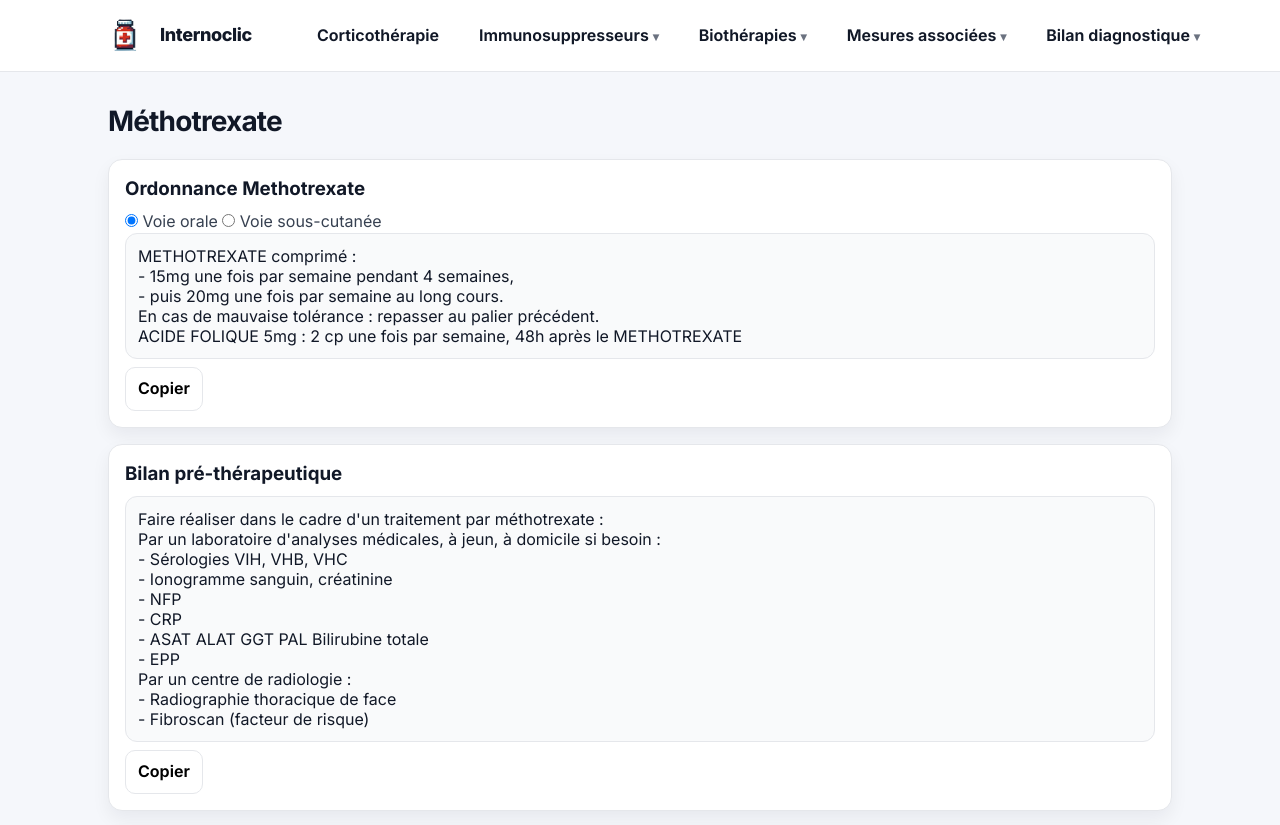
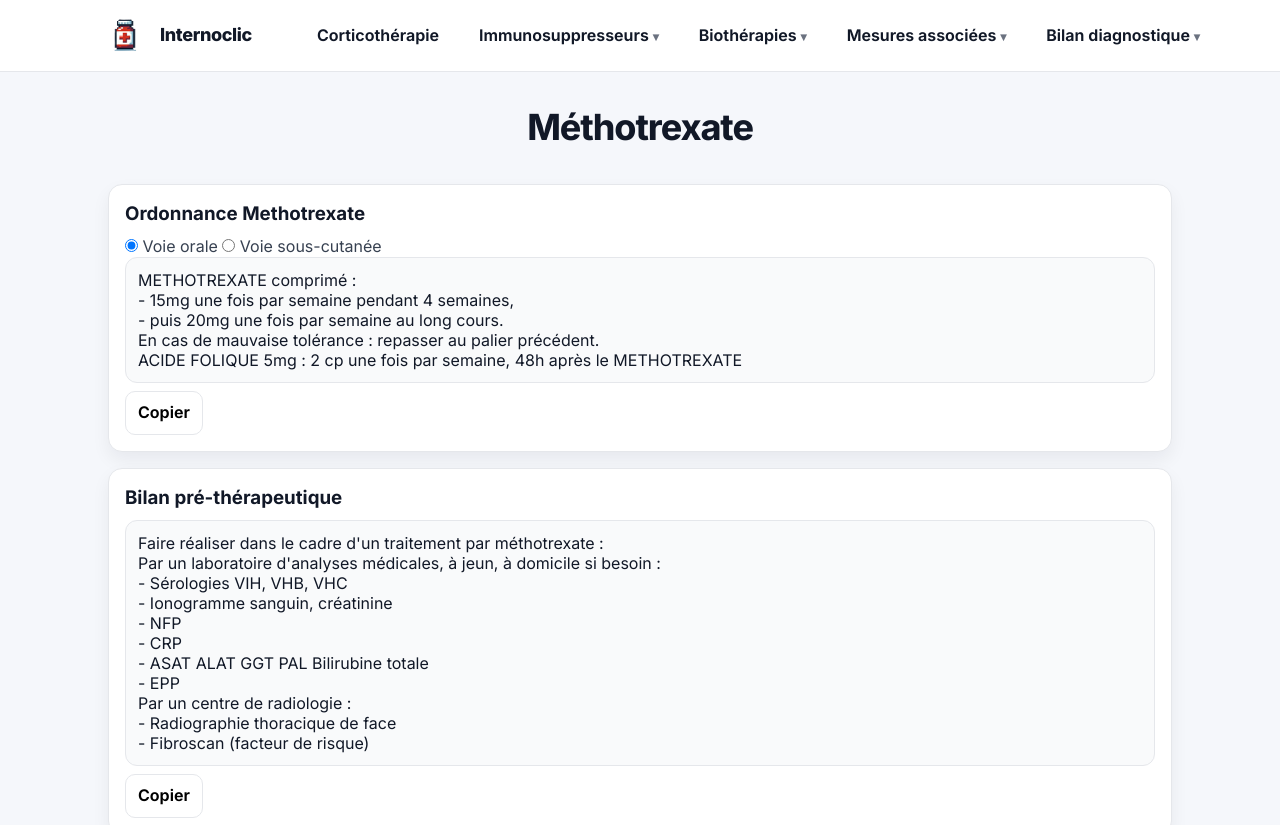
Before and after one commit to BBertcode/internoclic, a plain HTML site: page mtx.html in a window 1280 px wide. Shown: the top 825 px of the page. Drawn offline with Linux system fonts and the light colour scheme.

Commit message:
Style subpage h1 elements
Add styles for subpage headings

```diff
--- a/style.css
+++ b/style.css
@@ -425,3 +425,13 @@ body.subpage .page-card{
 .ordo2 a:hover{
   text-decoration-thickness: 2px;
 }
+
+/* ---------- Titres des pages de contenu ---------- */
+body.subpage h1{
+  text-align: center;
+  font-size: 36px;
+  font-weight: 750;
+  letter-spacing: -0.03em;
+  margin-bottom: 28px;
+  color: var(--text);
+}
```
